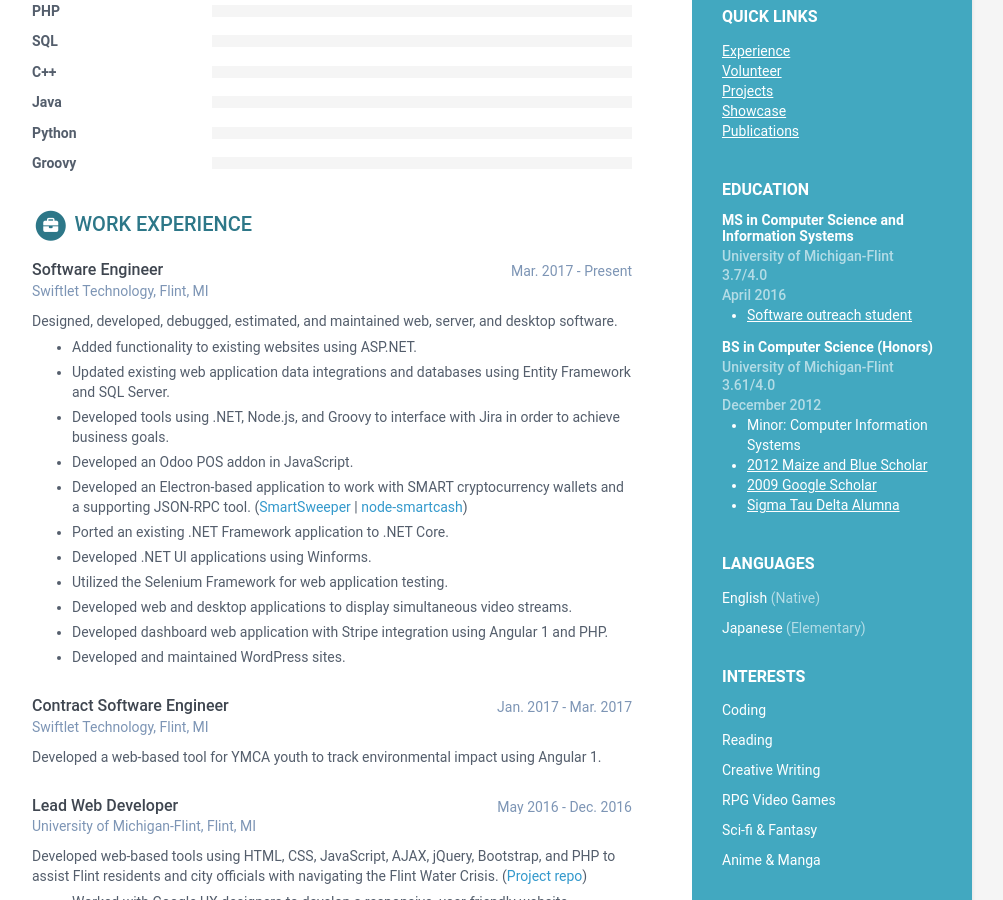
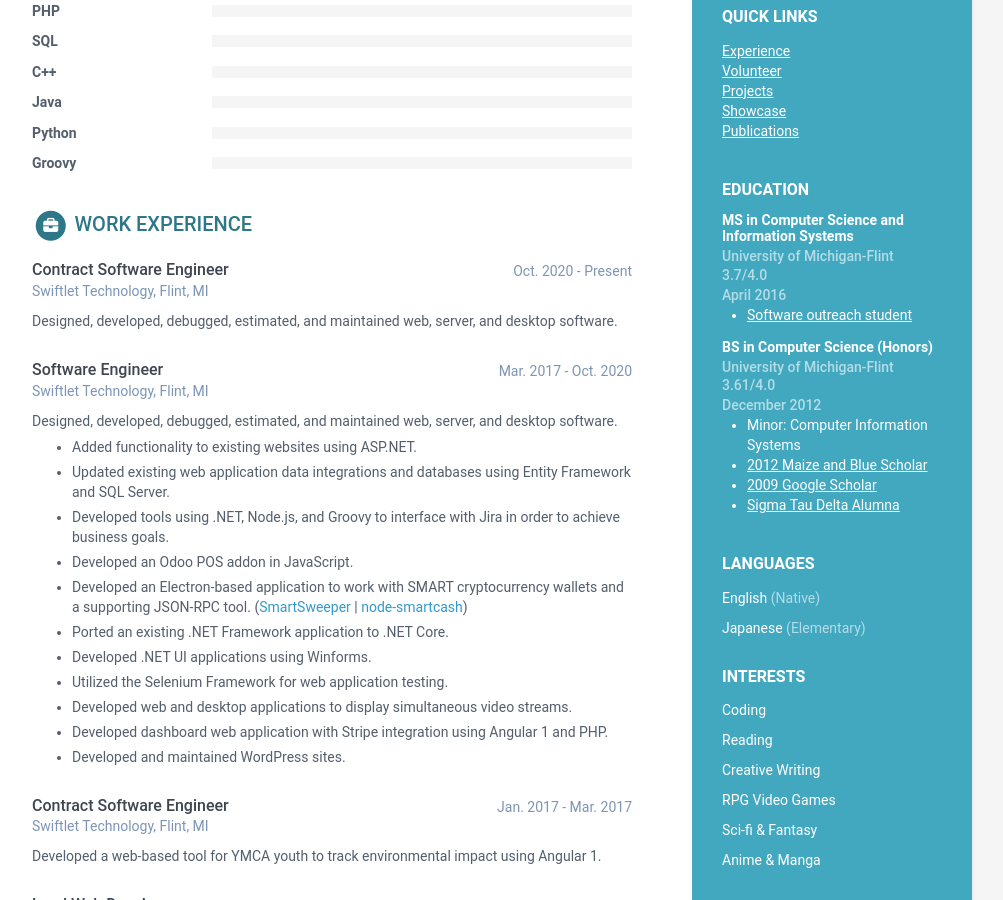
Before and after one commit to miyakoj/miyakoj.github.io, a Jekyll site: the page built from index.html, in a window 1280 px wide and 900 px high, scrolled down 633 px. Shown: the whole window, without its empty margins (168-1171 px from the left). Built offline with Jekyll 4.4.1, drawn with Linux system fonts in a browser that asks for light colours; nearby versions of some CDN libraries.

Commit message:
Updated lightbox. Updated resume and CV. Updated profile.

```diff
--- a/_data/data.yml
+++ b/_data/data.yml
@@ -162,22 +162,27 @@
           link: http://www.english.org
 
 experiences:
+    - role: Contract Software Engineer
+      time: Oct. 2020 - Present
+      company: Swiftlet Technology, Flint, MI
+      summary: Designed, developed, debugged, estimated, and maintained web, server, and desktop software.
+
     - role: Software Engineer
-      time: Mar. 2017 - Present
+      time: Mar. 2017 - Oct. 2020
       company: Swiftlet Technology, Flint, MI
       summary: Designed, developed, debugged, estimated, and maintained web, server, and desktop software.
       details:
         - item: Added functionality to existing websites using ASP.NET.
         - item: Updated existing web application data integrations and databases using Entity Framework and SQL Server.
-        -  item: Developed tools using .NET, Node.js, and Groovy to interface with Jira in order to achieve business goals.
-        -  item: Developed an Odoo POS addon in JavaScript.
-        -  item: Developed an Electron-based application to work with SMART cryptocurrency wallets and a supporting JSON-RPC tool. (<a href="https://github.com/swiftlettech/smart-sweeper">SmartSweeper</a> | <a href="https://github.com/miyakoj/node-smartcash">node-smartcash</a>)
-        -  item: Ported an existing .NET Framework application to .NET Core.
-        -  item: Developed .NET UI applications using Winforms.
-        -  item: Utilized the Selenium Framework for web application testing.
-        -  item: Developed web and desktop applications to display simultaneous video streams.
-        -  item: Developed dashboard web application with Stripe integration using Angular 1 and PHP.
-        -  item: Developed and maintained WordPress sites.
+        - item: Developed tools using .NET, Node.js, and Groovy to interface with Jira in order to achieve business goals.
+        - item: Developed an Odoo POS addon in JavaScript.
+        - item: Developed an Electron-based application to work with SMART cryptocurrency wallets and a supporting JSON-RPC tool. (<a href="https://github.com/swiftlettech/smart-sweeper">SmartSweeper</a> | <a href="https://github.com/miyakoj/node-smartcash">node-smartcash</a>)
+        - item: Ported an existing .NET Framework application to .NET Core.
+        - item: Developed .NET UI applications using Winforms.
+        - item: Utilized the Selenium Framework for web application testing.
+        - item: Developed web and desktop applications to display simultaneous video streams.
+        - item: Developed dashboard web application with Stripe integration using Angular 1 and PHP.
+        - item: Developed and maintained WordPress sites.
 
     - role: Contract Software Engineer
       time: Jan. 2017 - Mar. 2017
--- a/_includes/projects.html
+++ b/_includes/projects.html
@@ -47,7 +47,7 @@
                   <a href="{{ sublink.link }}" target="_blank">{{ sublink.title }}</a>
                 {% else %}
                   {% if sublink.link contains ".jpg" or sublink.link contains ".png" %}
-                    <a class="lightbox-link" onclick="imgLightbox.open('{{ site.baseurl }}/assets/{{ sublink.link }}', true, true);">{{ sublink.title }}</a>
+                    <a class="lightbox-link" onclick="imgLightbox.open('{{ site.baseurl }}/assets/{{ sublink.link }}', {download: true, externalOpen: true});">{{ sublink.title }}</a>
                   {% else %}
                     <a href="{{ site.baseurl }}/assets/{{ sublink.link }}" target="_blank">{{ sublink.title }}</a>
                   {% endif %}
--- a/_includes/publications.html
+++ b/_includes/publications.html
@@ -46,7 +46,7 @@
               <a href="{{ sublink.link }}" target="_blank">{{ sublink.title }}</a>
             {% else %}
               {% if sublink.link contains ".jpg" or sublink.link contains ".png" %}
-                <a class="lightbox-link" onclick="imgLightbox.open('{{ site.baseurl }}/assets/{{ sublink.link }}', true, true);">{{ sublink.title }}</a>
+                <a class="lightbox-link" onclick="imgLightbox.open('{{ site.baseurl }}/assets/{{ sublink.link }}', {download: true, externalOpen: true});">{{ sublink.title }}</a>
               {% else %}
                 <a href="{{ site.baseurl }}/assets/{{ sublink.link }}" target="_blank">{{ sublink.title }}</a>
               {% endif %}
--- a/_includes/showcase.html
+++ b/_includes/showcase.html
@@ -14,7 +14,7 @@
       <div class="flexbox">
         {% for item in category.items %}
           <img src="{{ site.baseurl }}/assets/{{ item.thumb }}" class="img-thumbnail lightbox-link"
-            onclick="imgLightbox.open('{{ site.baseurl }}/assets/{{ item.link }}', true, true);" />
+            onclick="imgLightbox.open('{{ site.baseurl }}/assets/{{ item.link }}', {download: true, externalOpen: true});" />
         {% endfor %}
       </div>
       {% endfor %}
--- a/assets/plugins/imglightbox.js
+++ b/assets/plugins/imglightbox.js
@@ -1,24 +1,24 @@
 /**
  * imglightbox
- * @version 1.0.4
- * @author Ferenc Czigler <serrin.salamander@gmail.com>
- * @see https://github.com/Serrin/
+ * @version 1.1.0
+ * @author Miyako Jones <mtj@miyako.io>
+ * @see https://github.com/miyakoj/
  *
- * <link href="imglightbox.css" rel="stylesheet" type="text/css">
- * <script src="imglightbox.js"></script>
+ * <link href="imglightbox.min.css" rel="stylesheet" type="text/css">
+ * <script src="imglightbox.min.js"></script>
  */
 
 var imgLightbox = (function(){
   "use strict";
   return {
     config: {
-      version: "1.0.4",
+      version: "1.1.0",
       download: false,
       externalOpen: false
     },
-    open: function (filename, download, externalOpen) {
-      if (typeof download !== "boolean") {download = this.config.download;}
-      if (typeof externalOpen !== "boolean") {externalOpen = this.config.externalOpen;}
+    open: function (filename, config = {}) {
+      if (typeof config.download !== "boolean") {config.download = this.config.download;}
+      if (typeof config.externalOpen !== "boolean") {config.externalOpen = this.config.externalOpen;}
 
       var parentEls = document.getElementById("imgLightbox").style;
       parentEls.display = "flex";
@@ -40,7 +40,7 @@
       imgArea.appendChild(img);
 
       var dlbtn = document.getElementById("imgLightbox-button-download");
-      if (download) {
+      if (config.download) {
         dlbtn.style.display = "inline-block";
         dlbtn.href = filename;
         dlbtn.download = filename;
@@ -49,7 +49,7 @@
       }
 
       var eobtn = document.getElementById("imgLightbox-button-external");
-      if (externalOpen) {
+      if (config.externalOpen) {
         eobtn.style.display = "inline-block";
         eobtn.href = filename;
         eobtn.target = "_blank";
```
Also changed, not shown: 4 other files.
